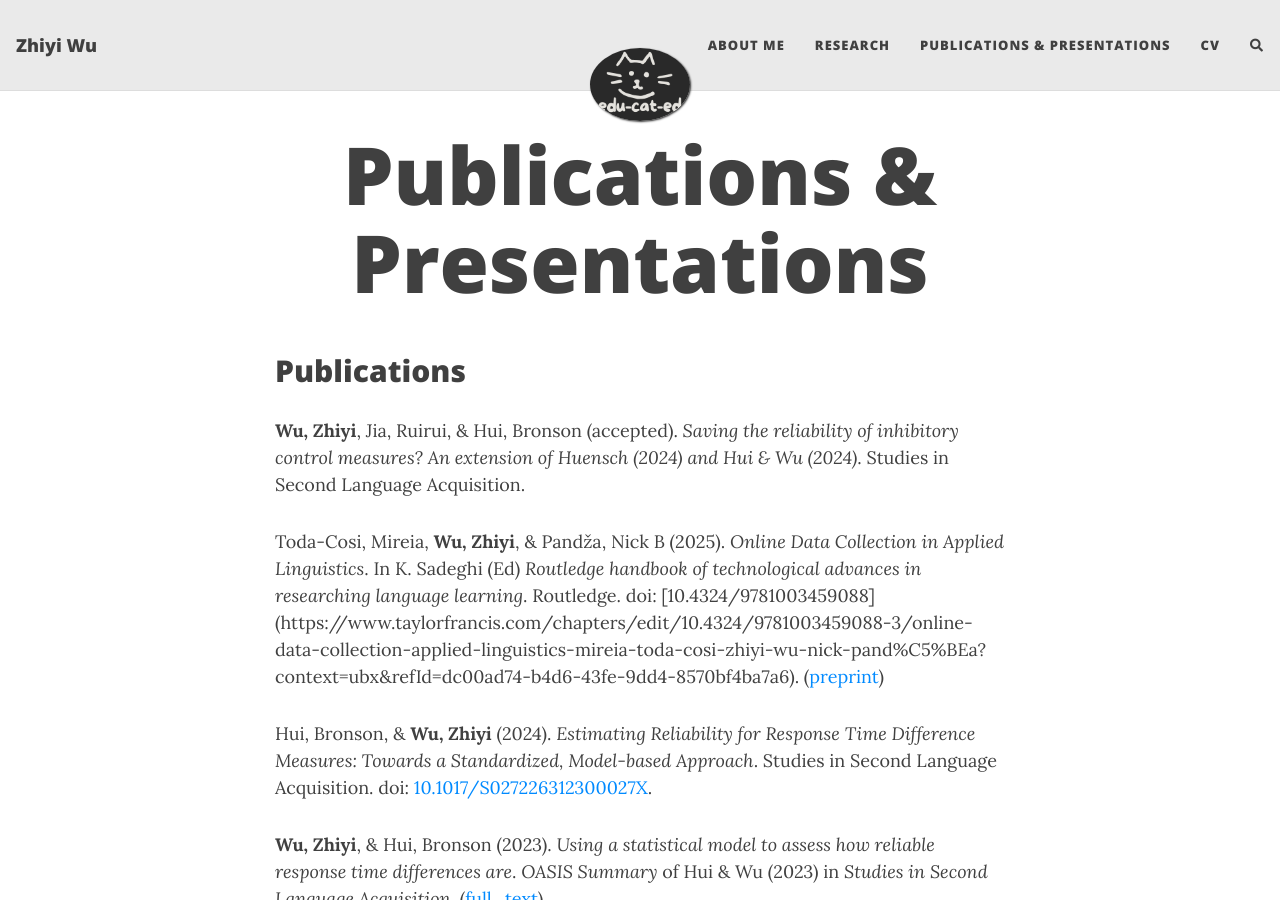
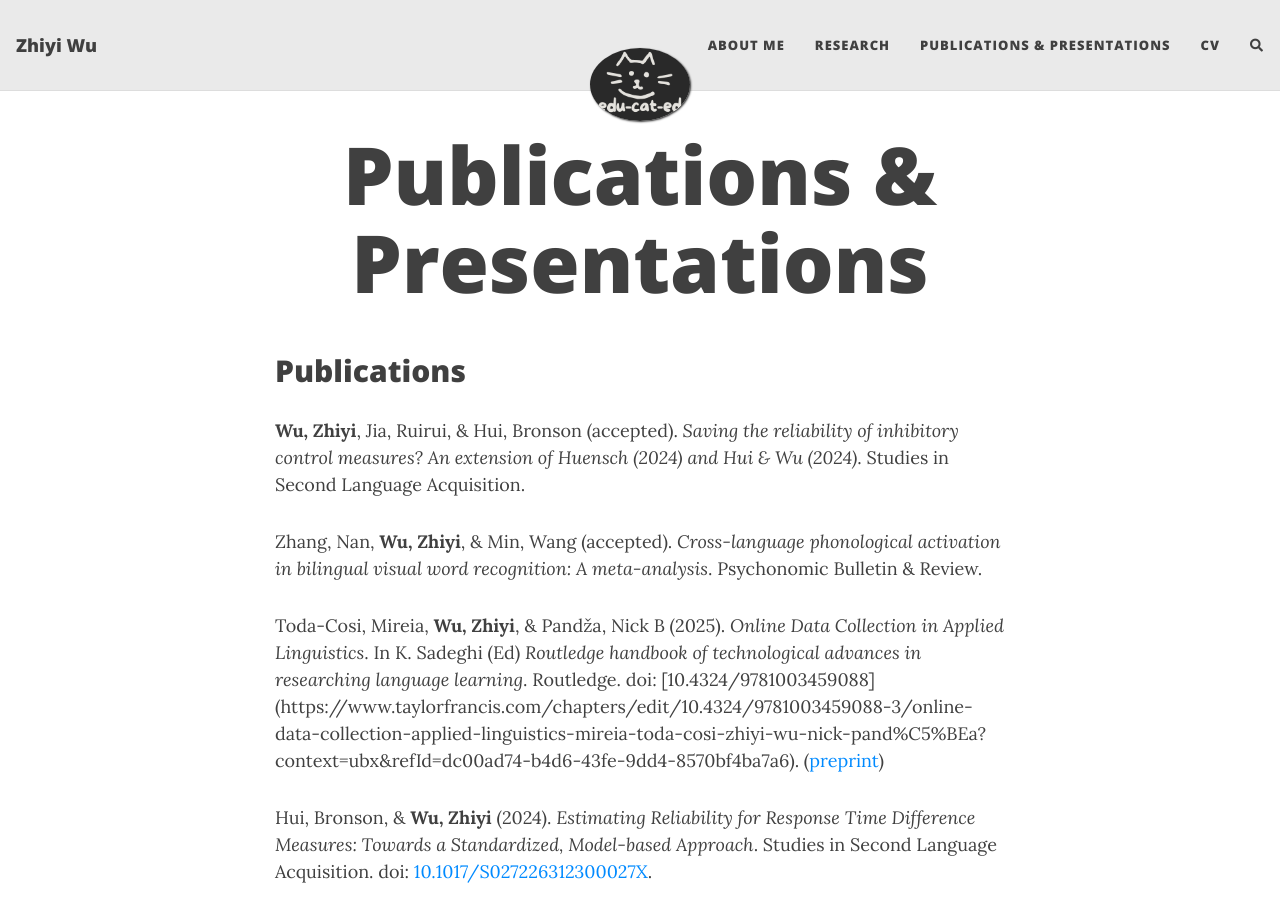
Before and after one commit to Zhiyijenny/Zhiyijenny.github.io, a Jekyll site: the page built from p&p.md, in a window 1280 px wide and 900 px high. Built offline with Jekyll 4.4.1, drawn with Linux system fonts in a browser that asks for light colours; nearby versions of some CDN libraries; comment, search, counter and statistics services are not loaded.

Commit message:
Update p&p.md
updated the newly accepted paper

```diff
--- a/p&p.md
+++ b/p&p.md
@@ -6,6 +6,8 @@ title: Publications & Presentations
 ## **Publications**
 
 **Wu, Zhiyi**, Jia, Ruirui, & Hui, Bronson (accepted). _Saving the reliability of inhibitory control measures? An extension of Huensch (2024) and Hui & Wu (2024)_. Studies in Second Language Acquisition.
+
+Zhang, Nan, **Wu, Zhiyi**, & Min, Wang (accepted). _Cross-language phonological activation in bilingual visual word recognition: A meta-analysis_. Psychonomic Bulletin & Review.
 
 Toda-Cosi, Mireia, **Wu, Zhiyi**, & Pandža, Nick B (2025). _Online Data Collection in Applied Linguistics_. In K. Sadeghi (Ed) _Routledge handbook of technological advances in researching language learning_. Routledge. doi: [10.4324/9781003459088] (https://www.taylorfrancis.com/chapters/edit/10.4324/9781003459088-3/online-data-collection-applied-linguistics-mireia-toda-cosi-zhiyi-wu-nick-pand%C5%BEa?context=ubx&refId=dc00ad74-b4d6-43fe-9dd4-8570bf4ba7a6). ([preprint](https://osf.io/pxfc4))
 
```
